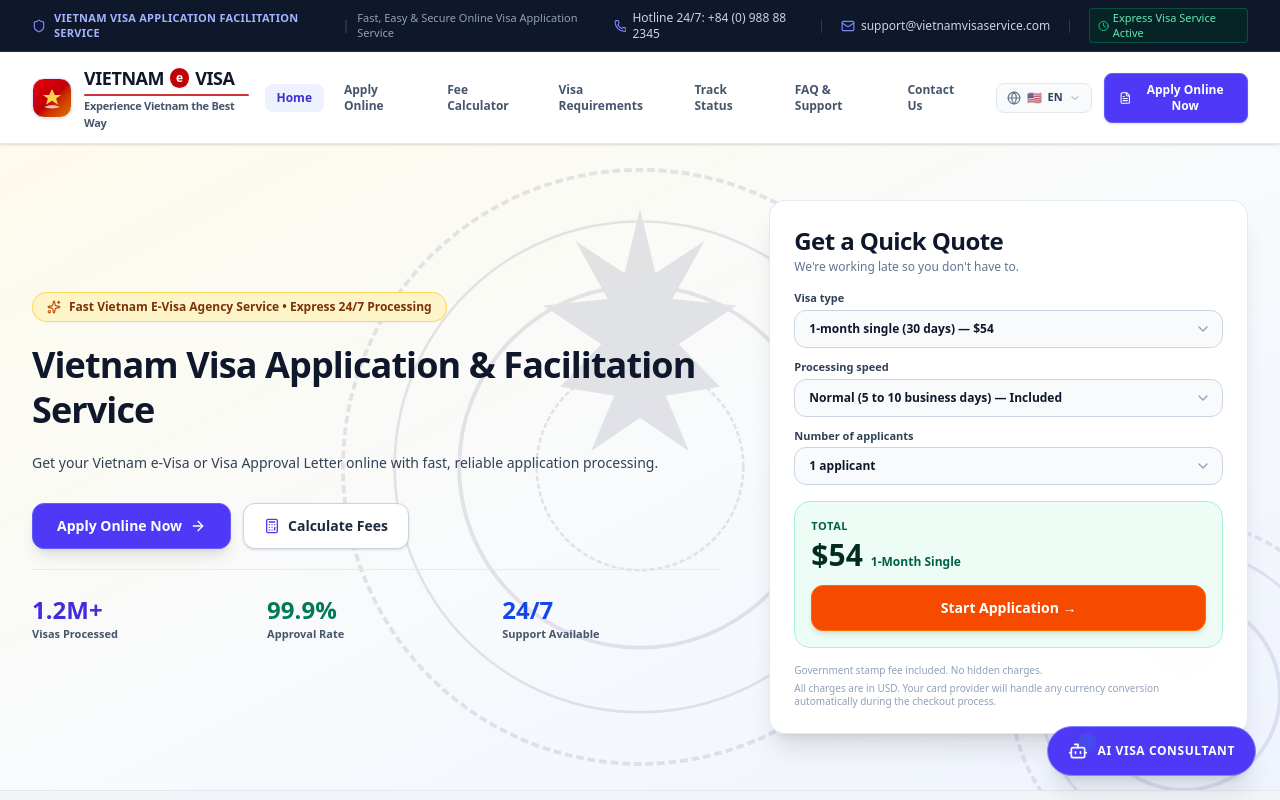
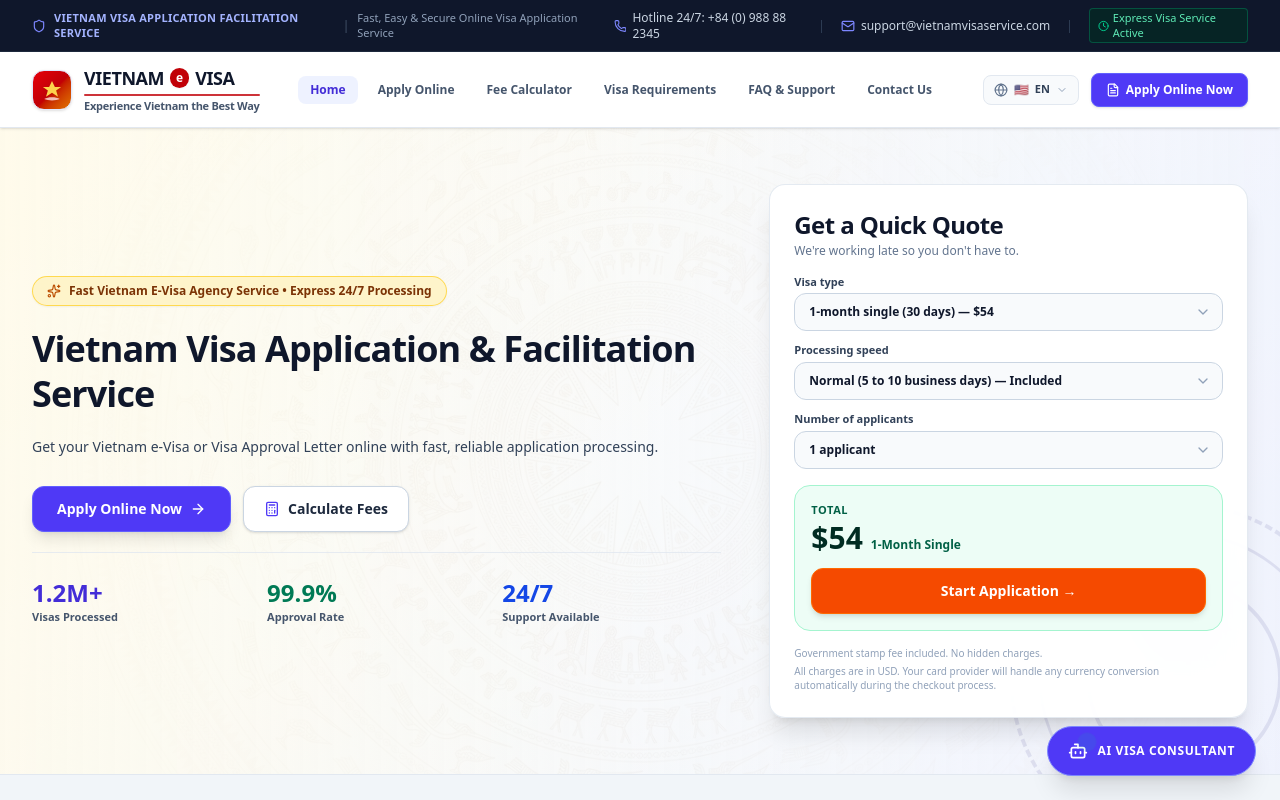
Before and after one commit to StoneMK-hub/VietnamVisa, a React (Vite) app: page / in a window 1280 px wide. Shown: the top 800 px of the page. Built offline with nearby package versions, Linux system fonts and the light colour scheme.

Commit message:
refactor: update header and background assets
Remove tracking link from header and replace SVG watermark with Trống Đồng image in HeroBanner. Add type definitions for image imports.

```diff
--- a/src/components/Header.tsx
+++ b/src/components/Header.tsx
@@ -132,21 +132,6 @@
           </a>
 
           <a
-            href="/track-application"
-            onClick={(e) => {
-              e.preventDefault();
-              onNavigate('track');
-            }}
-            className={`px-3 py-1.5 rounded-lg transition-all ${
-              activeTab === 'track'
-                ? 'bg-indigo-50 text-indigo-700 font-bold'
-                : 'hover:bg-slate-100 text-slate-600'
-            }`}
-          >
-            {currentLang === 'vi' ? 'Tra Cứu' : 'Track Status'}
-          </a>
-
-          <a
             href="/faqs"
             onClick={(e) => {
               e.preventDefault();
--- a/src/components/HeroBanner.tsx
+++ b/src/components/HeroBanner.tsx
@@ -3,6 +3,7 @@
 import { VisaType, ProcessingTime, Language } from '../types';
 import { TRANSLATIONS } from '../data/translations';
 import { VISA_TYPE_PRICING, PROCESSING_SPEED_PRICING, calculateVisaFees } from '../data/pricing';
+import trongDongImg from '../assets/images/trong_dong_pattern_1785216791732.jpg';
 
 interface HeroBannerProps {
   currentLang: Language;
@@ -58,15 +59,16 @@
 
   return (
     <div className="relative bg-gradient-to-br from-amber-50/90 via-slate-50 to-indigo-50/70 text-slate-900 overflow-hidden py-10 lg:py-14 border-b border-slate-200">
-      {/* Trống Đồng Đông Sơn Watermark Background Layer */}
-      <div className="absolute inset-0 z-0 pointer-events-none select-none overflow-hidden opacity-10">
-        <svg viewBox="0 0 500 500" className="w-full h-full text-indigo-950 fill-current">
-          <circle cx="250" cy="250" r="230" fill="none" stroke="currentColor" strokeWidth="3" strokeDasharray="6 3" />
-          <circle cx="250" cy="250" r="190" fill="none" stroke="currentColor" strokeWidth="2" />
-          <circle cx="250" cy="250" r="140" fill="none" stroke="currentColor" strokeWidth="3" />
-          <circle cx="250" cy="250" r="80" fill="none" stroke="currentColor" strokeWidth="2" strokeDasharray="4 2" />
-          <polygon points="250,50 262,100 300,75 275,120 325,125 280,155 312,188 270,195 288,238 250,212 212,238 230,195 188,188 220,155 175,125 225,120 200,75 238,100" />
-        </svg>
+      {/* Trống Đồng Đông Sơn Watermark Background Image Layer */}
+      <div className="absolute inset-0 z-0 pointer-events-none select-none overflow-hidden">
+        <img
+          src={trongDongImg}
+          alt="Trống Đồng Việt Nam Background"
+          className="w-full h-full object-cover opacity-20 mix-blend-multiply"
+          referrerPolicy="no-referrer"
+        />
+        {/* Soft Radial Gradient Fade overlay */}
+        <div className="absolute inset-0 bg-gradient-to-r from-amber-50/70 via-slate-50/50 to-indigo-50/70" />
       </div>
 
       {/* Decorative Dong Son Drum Radial Vector Watermark */}
--- /dev/null
+++ b/src/vite-env.d.ts
@@ -0,0 +1,16 @@
+/// <reference types="vite/client" />
+
+declare module '*.jpg' {
+  const content: string;
+  export default content;
+}
+
+declare module '*.png' {
+  const content: string;
+  export default content;
+}
+
+declare module '*.svg' {
+  const content: string;
+  export default content;
+}
```
